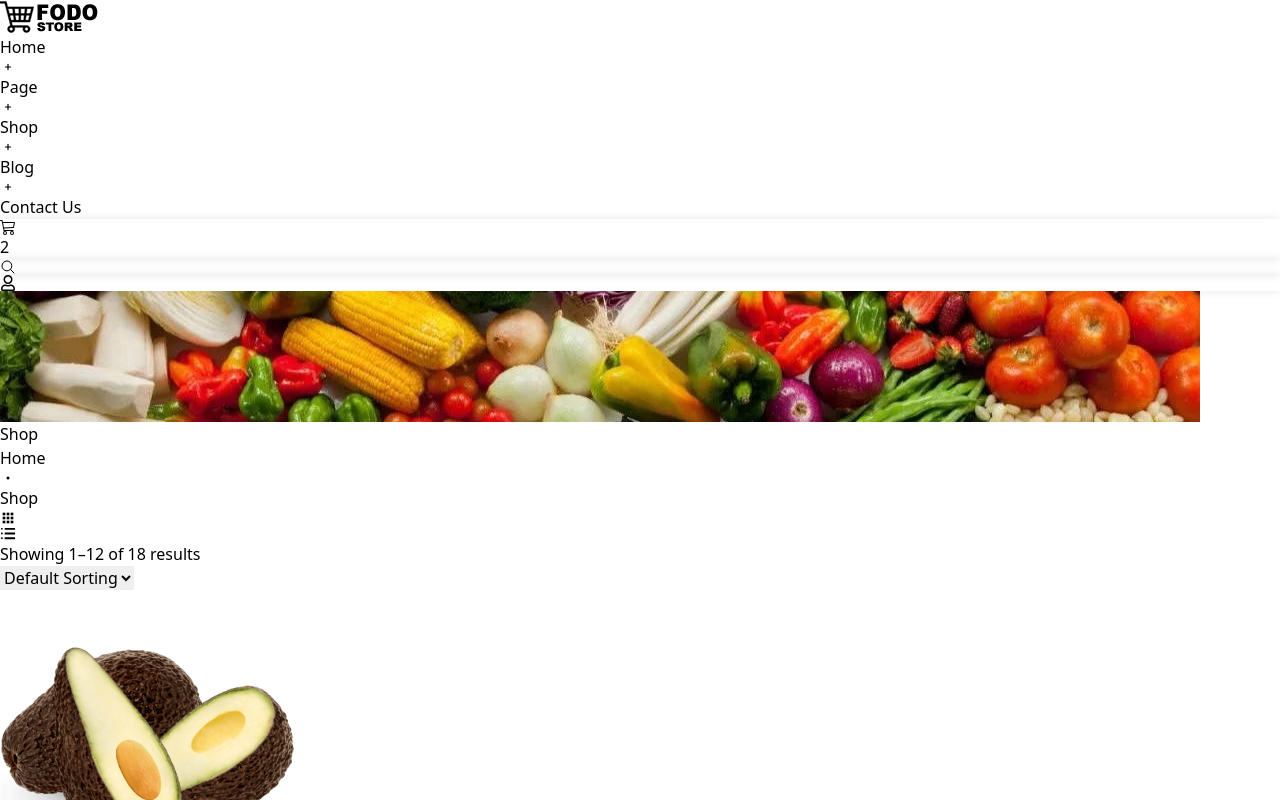
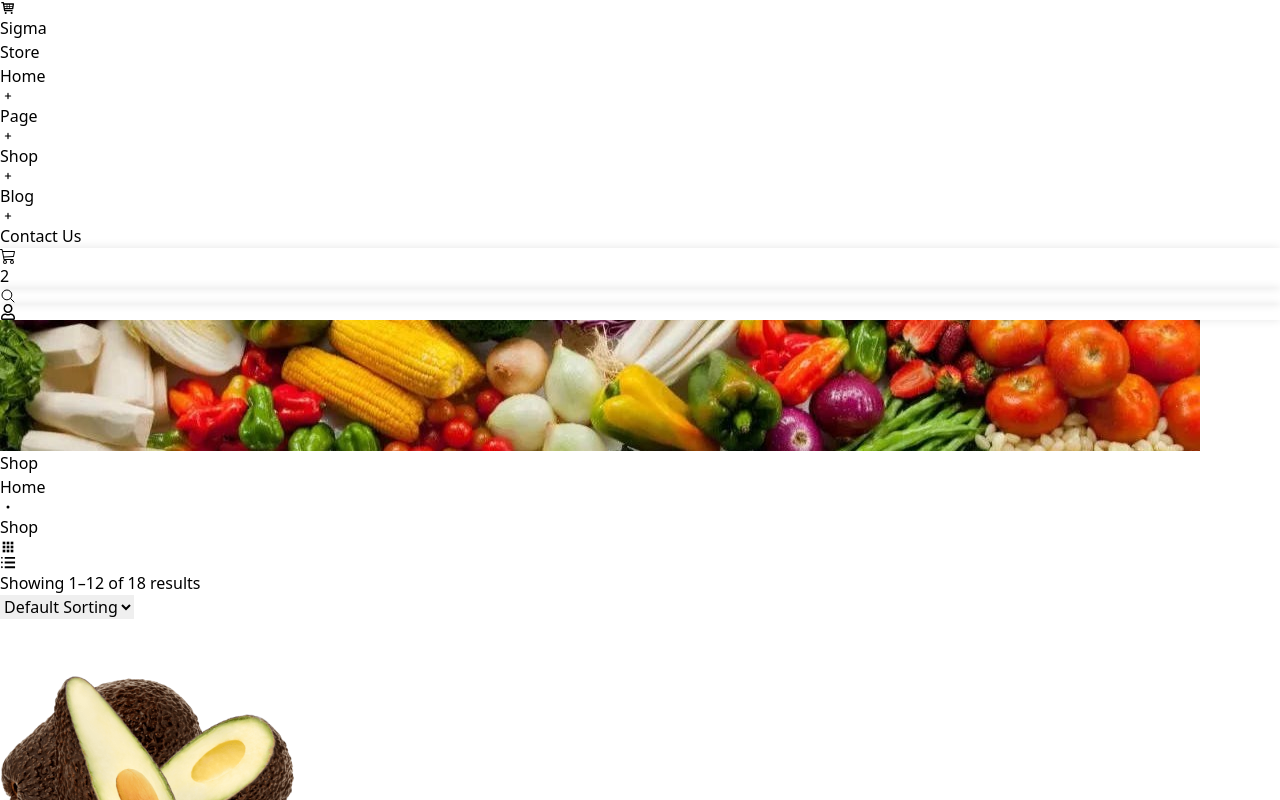
Before and after one commit to Aniqa4/Sigma_store, a React (Vite) app: page /shop in a window 1280 px wide. Shown: the top 800 px of the page. Built offline with nearby package versions, Linux system fonts and the light colour scheme.

Commit message:
changed logo name

```diff
--- a/index.html
+++ b/index.html
@@ -4,7 +4,7 @@
     <meta charset="UTF-8" />
     <link rel="icon" type="image/svg+xml" href="" />
     <meta name="viewport" content="width=device-width, initial-scale=1.0" />
-    <title>Evanto Market</title>
+    <title>Sigma Store</title>
   </head>
   <body>
     <div id="root"></div>
--- a/src/components/Navbar.jsx
+++ b/src/components/Navbar.jsx
@@ -11,6 +11,7 @@ import { MdFavoriteBorder } from "react-icons/md";
 import NavbarButton from './NavbarButton';
 import { Link } from 'react-router-dom';
 import CartSidebar from './CartSidebar';
+import { TiShoppingCart } from "react-icons/ti";
 
 function Navbar() {
   const [showCart, setShowCart] = useState(false)
@@ -43,13 +44,21 @@ function Navbar() {
         </div>
       </div> */}
       {/*------3rd layer-----*/}
-        {
-          showCart && <CartSidebar close={()=>setShowCart(false)}/>
-        }
+      {
+        showCart && <CartSidebar close={() => setShowCart(false)} />
+      }
       <div className='bg-[#FFFFFF] py-5 md:py-8'>
         <div className='md:max-w-[65%] md:mx-auto grid grid-cols-1 gap-5 justify-center md:flex md:justify-between'>
           <div className='md:flex md:gap-28 md:items-center'>
-            <Link to={'/'}><img src="/FoodStore.png" alt="logo" className='mx-auto' /></Link>
+            <Link to={'/'}>
+              <div className='uppercase flex'>
+                <span className='text-5xl'> <TiShoppingCart /></span>
+                <div className=' relative'>
+                  <p className=' text-xl font-extrabold'>Sigma</p>
+                  <p className=' absolute bottom-1 text-sm font-extrabold'>Store</p>
+                </div>
+              </div>
+            </Link>
             <ul className='hidden md:flex gap-5 font-semibold text-[16px]'>
               <li className='flex items-center'><Link to={'/'}>Home</Link> <span className='text-xl'><HiMiniPlusSmall /></span></li>
               <li className='flex items-center'>Page <span className='text-xl'><HiMiniPlusSmall /></span></li>
--- a/src/pages/home/Home.jsx
+++ b/src/pages/home/Home.jsx
@@ -26,8 +26,11 @@ function Home() {
       </div>
       <MakeACall />
       <div className='md:max-w-[65%] md:mx-auto mx-3'>
-        <BlogsAndNews />
-        <Reviews/>
+        {/*  <BlogsAndNews />
+        <Reviews/> */}
+        <FeaturedProducts />
+        <FeaturedProducts />
+        <FeaturedProducts />
       </div>
     </div>
   )
```
